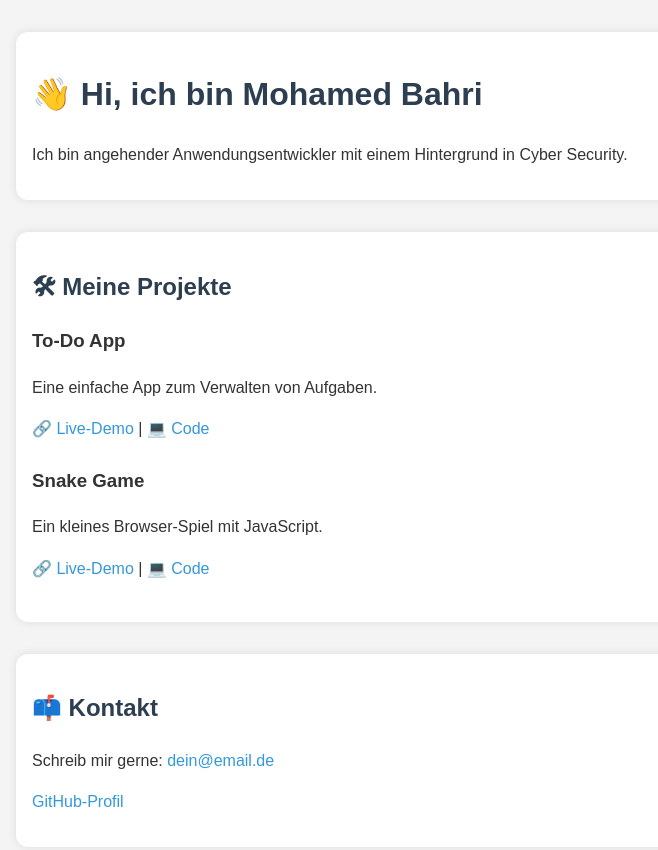
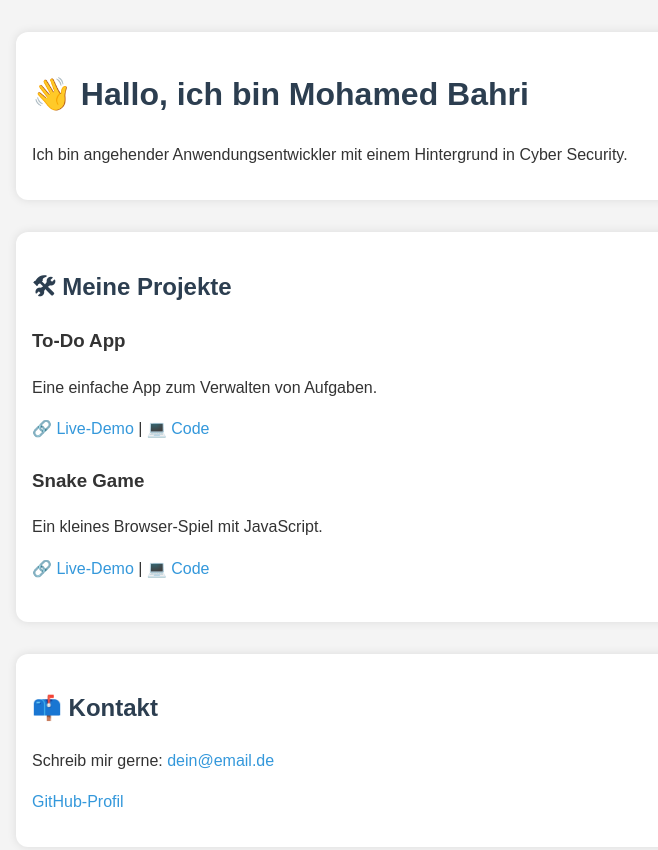
Before and after one commit to dev-bahri/dev-bahri.github.io, a plain HTML site: page index.html in a window 1280 px wide. Shown: the top 850 px of the page, without its empty margins (208-866 px from the left). Drawn offline with Linux system fonts and the light colour scheme.

Commit message:
Update index.html

```diff
--- a/index.html
+++ b/index.html
@@ -8,7 +8,7 @@
 </head>
 <body>
   <header>
-    <h1>👋 Hi, ich bin Mohamed Bahri</h1>
+    <h1>👋 Hallo, ich bin Mohamed Bahri</h1>
     <p>Ich bin angehender Anwendungsentwickler mit einem Hintergrund in Cyber Security.</p>
   </header>
 
```
